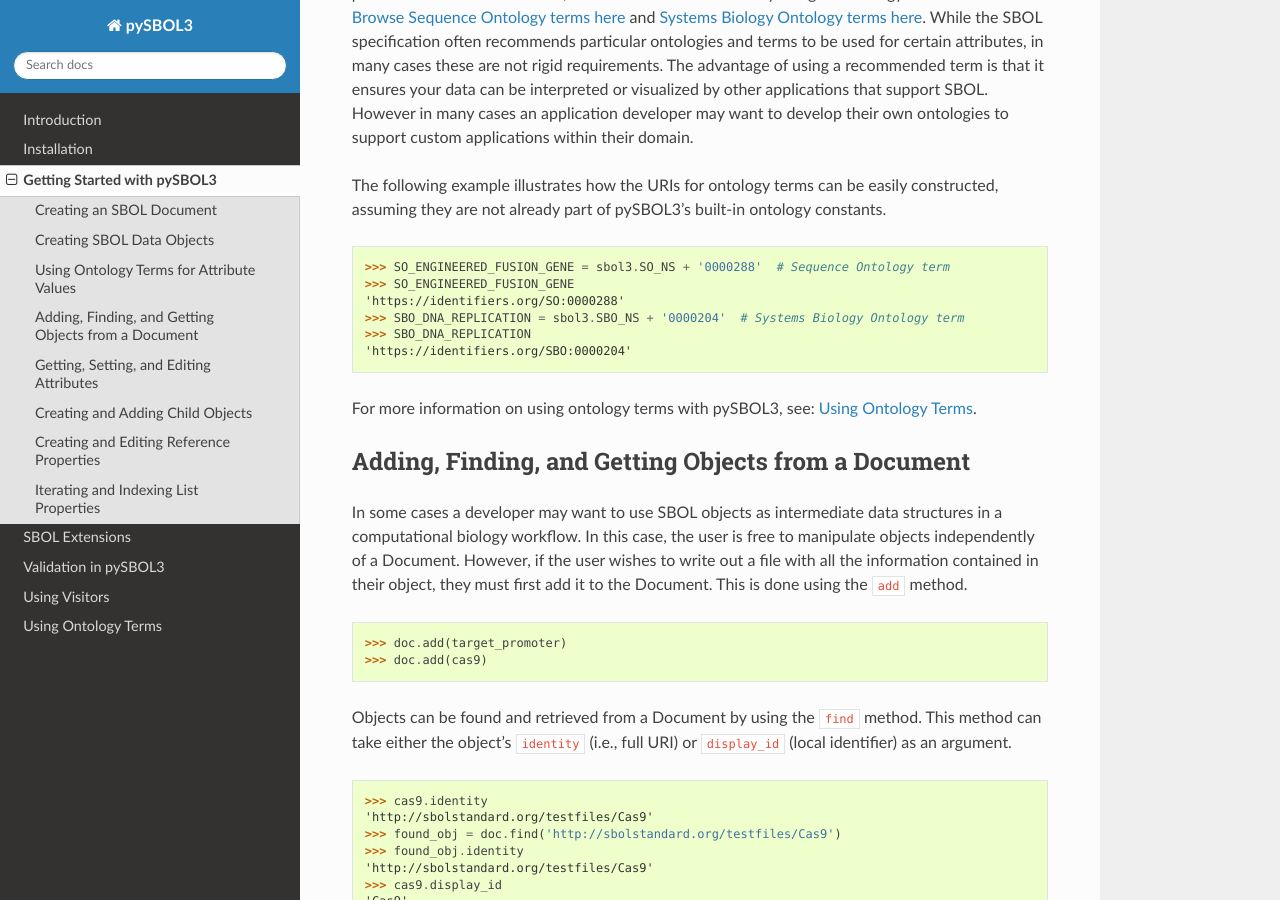
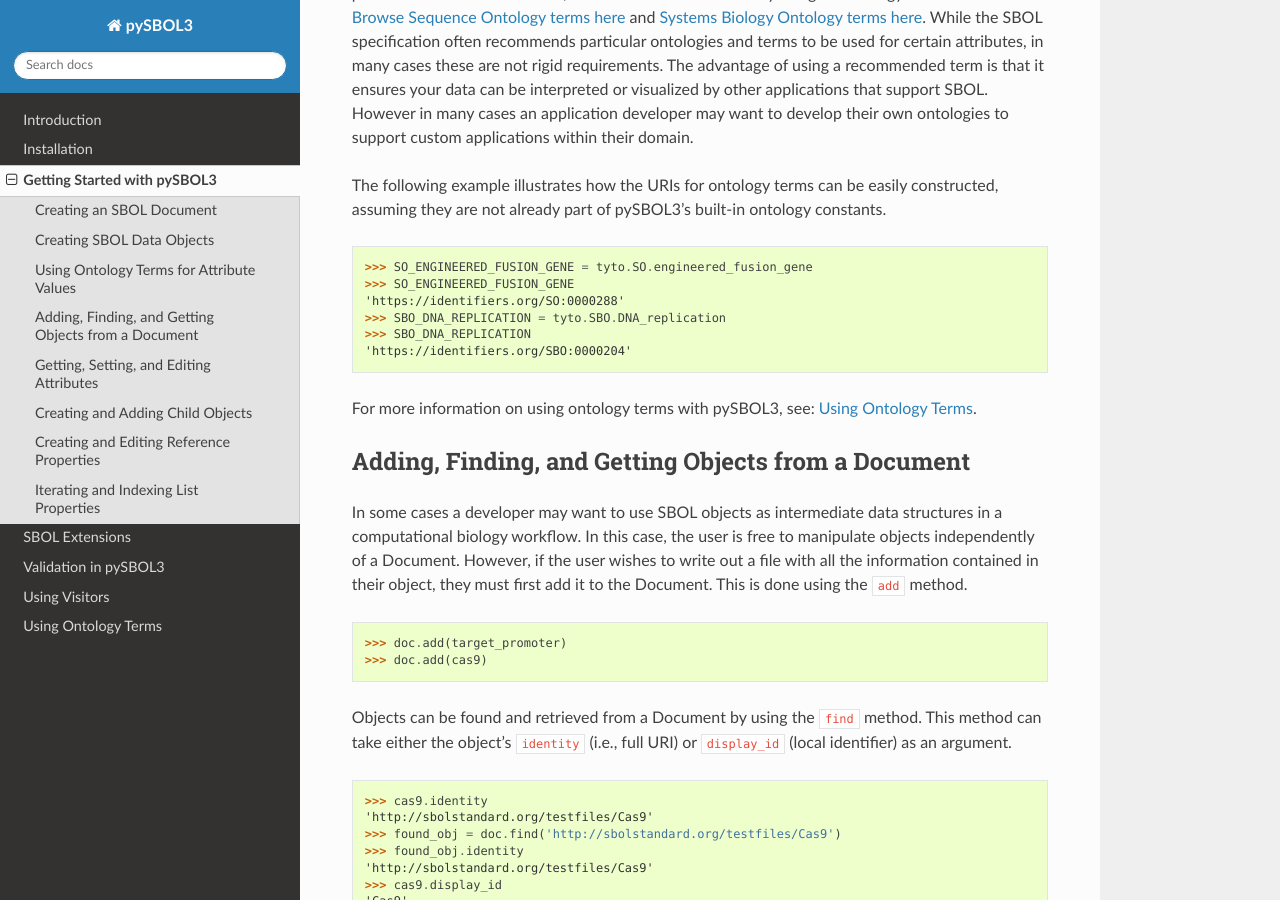
Before and after one commit to SynBioDex/pySBOL3, a Sphinx documentation site: the page built from docs/getting_started.rst, in a window 1280 px wide and 900 px high, scrolled down 3839 px. Built offline with Sphinx 7.4.7 and the Read the Docs theme 2.0.0, drawn with Linux system fonts in a browser that asks for light colours.

Commit message:
Apply suggestions from code review
Use TYTO for term lookup

```diff
--- a/docs/getting_started.rst
+++ b/docs/getting_started.rst
@@ -172,10 +172,10 @@
 
 .. code:: python
 
-    >>> SO_ENGINEERED_FUSION_GENE = sbol3.SO_NS + '0000288'  # Sequence Ontology term
+    >>> SO_ENGINEERED_FUSION_GENE = tyto.SO.engineered_fusion_gene
     >>> SO_ENGINEERED_FUSION_GENE
     'https://identifiers.org/SO:0000288'
-    >>> SBO_DNA_REPLICATION = sbol3.SBO_NS + '0000204'  # Systems Biology Ontology term
+    >>> SBO_DNA_REPLICATION = tyto.SBO.DNA_replication
     >>> SBO_DNA_REPLICATION
     'https://identifiers.org/SBO:0000204'
 
```
